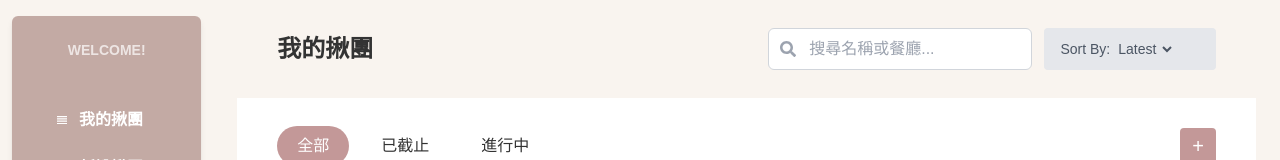
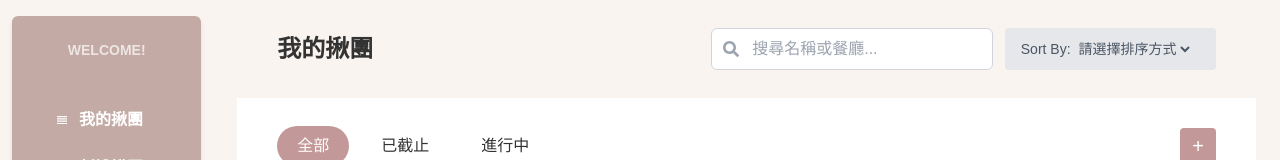
Before and after one commit to yijing0310/order-front, a Next.js app: page /member-center in a window 1280 px wide. Shown: the top 160 px of the page. Built offline with nearby package versions, Linux system fonts and the light colour scheme; no server answers.

Commit message:
我的揪團完成排序

```diff
--- /dev/null
+++ b/app/member-center/_components/sort.js
@@ -0,0 +1,39 @@
+"use client";
+import React, { useState } from "react";
+
+export default function MemberSort({ setSorting }) {
+    const [isSort, setIsSort] = useState("預設"); // 排序
+
+    const onSort = (e) => {
+        const value = e.target.value;
+        setIsSort(value);
+        setSorting(value);
+    };
+    return (
+        <div className="py-3 px-4 flex items-center text-sm font-medium leading-none text-gray-600 bg-gray-200 hover:bg-gray-300 cursor-pointer rounded  w-[70%]">
+            <p>Sort By:</p>
+            <select
+                aria-label="select"
+                className=" focus:outline-none bg-transparent ml-1"
+                onChange={onSort}
+                value={isSort}
+            >
+                <option value="預設" className="text-sm ">
+                    請選擇排序方式
+                </option>
+                <option value="最新截止日" className="text-sm ">
+                    最新截止日
+                </option>
+                <option value="最舊截止日" className="text-sm ">
+                    最舊截止日
+                </option>
+                <option value="揪團名稱" className="text-sm ">
+                    揪團名稱
+                </option>
+                <option value="餐廳名稱" className="text-sm ">
+                    餐廳名稱
+                </option>
+            </select>
+        </div>
+    );
+}
--- a/app/member-center/page.js
+++ b/app/member-center/page.js
@@ -4,6 +4,7 @@ import { GROUP_GET } from "@/config/api-path";
 import Select from "./_components/select";
 import Table from "./_components/table";
 import MeberCenterSearch from "./_components/search";
+import MemberSort from "./_components/sort";
 import { useAuth } from "@/context/auth.js";
 import { useRouter } from "next/navigation";
 export default function MemberCenterPage() {
@@ -14,6 +15,7 @@ export default function MemberCenterPage() {
     const [filterStatus, setFilterStatus] = useState("all");
     const [refresh, setRefresh] = useState(false);
     const [isSearch, setIsSearch] = useState(""); // 搜尋
+    const [sorting, setSorting] = useState(""); // 排序
 
     useEffect(() => {
         // if (!auth.id) {
@@ -47,7 +49,26 @@ export default function MemberCenterPage() {
                 item.restaurant?.toLowerCase().includes(keyword)
             );
         })
-
+        ?.sort((a, b) => {
+            switch (sorting) {
+                case "最新截止日":
+                    return new Date(b.deadline) - new Date(a.deadline);
+                case "最舊截止日":
+                    return new Date(a.deadline) - new Date(b.deadline);
+                case "揪團名稱":
+                    return a.title.localeCompare(b.title, "zh-Hant", {
+                        sensitivity: "base", // 忽略大小寫與重音符號
+                        numeric: true, // 數值大小來排序含數字的字串
+                    });
+                case "餐廳名稱":
+                    return a.restaurant.localeCompare(b.restaurant, "zh-Hant", {
+                        sensitivity: "base",
+                        numeric: true,
+                    });
+                default:
+                    return 0; // 預設不排序
+            }
+        });
 
     return (
         <>
@@ -62,23 +83,7 @@ export default function MemberCenterPage() {
                         </p>
                         <div className=" flex  items-center gap-4 md:gap-0">
                             <MeberCenterSearch onSearch={setIsSearch} />
-                            <div className="py-3 px-4 flex items-center text-sm font-medium leading-none text-gray-600 bg-gray-200 hover:bg-gray-300 cursor-pointer rounded  w-3/5">
-                                <p>Sort By:</p>
-                                <select
-                                    aria-label="select"
-                                    className="focus:text-indigo-600 focus:outline-none bg-transparent ml-1"
-                                >
-                                    <option className="text-sm text-indigo-800">
-                                        Latest
-                                    </option>
-                                    <option className="text-sm text-indigo-800">
-                                        Oldest
-                                    </option>
-                                    <option className="text-sm text-indigo-800">
-                                        Latest
-                                    </option>
-                                </select>
-                            </div>
+                            <MemberSort setSorting={setSorting} />
                         </div>
                     </div>
                 </div>
```
